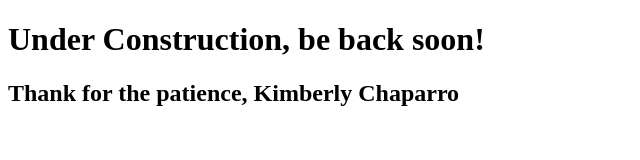
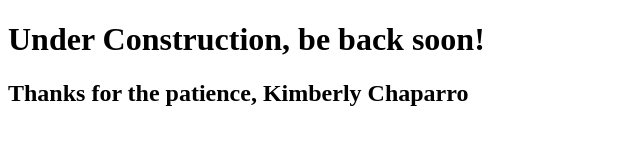
Before and after one commit to KimberlyChaparro/KimberlyChaparro.github.io, a plain HTML site: page index.html in a window 1280 px wide. Shown: the whole page, without its empty margins (0-640 px from the left). Drawn offline with Linux system fonts and the light colour scheme.

Commit message:
Update index.html

```diff
--- a/index.html
+++ b/index.html
@@ -9,7 +9,7 @@
 
 <body>
     <h1>Under Construction, be back soon!</h1>
-    <h2>Thank for the patience, Kimberly Chaparro</h2>
+    <h2>Thanks for the patience, Kimberly Chaparro</h2>
 </body>
 
 </html>
```
